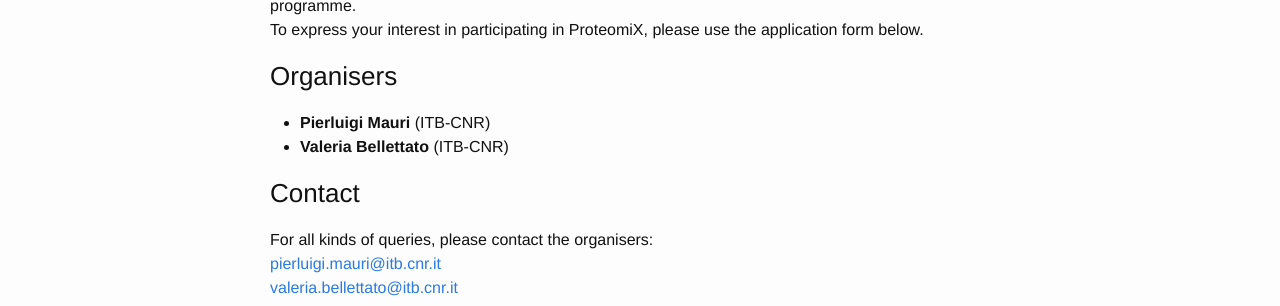
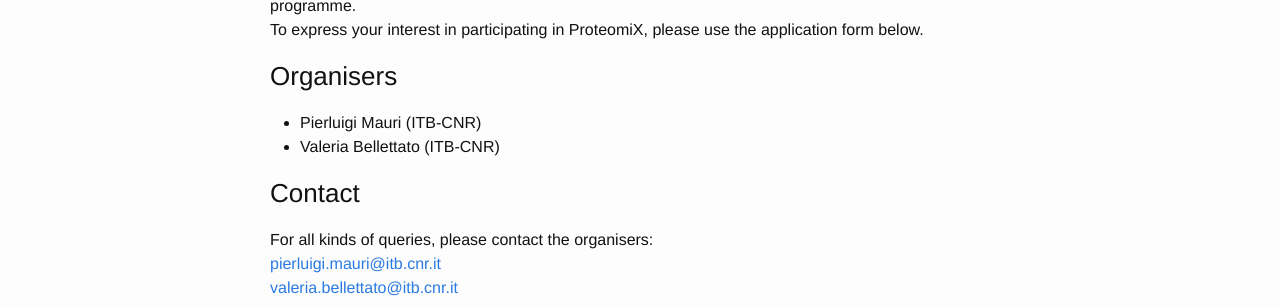
Before and after one commit to ELIXIR-IIB-training/website, a Jekyll site: the page built from _posts/2023-11-28-ProteomiX.md, in a window 1280 px wide. Shown: the part 1108-1414 px from the top of the page. Built offline with Jekyll 4.4.1, drawn with Linux system fonts in a browser that asks for light colours.

```diff
--- a/_posts/2023-11-28-ProteomiX.md
+++ b/_posts/2023-11-28-ProteomiX.md
@@ -38,8 +38,8 @@ To express your interest in participating in ProteomiX, please use the applicati
 <br>
 
 ### Organisers
-- **Pierluigi Mauri** (ITB-CNR) <br>
-- **Valeria Bellettato** (ITB-CNR)
+- Pierluigi Mauri (ITB-CNR) <br>
+- Valeria Bellettato (ITB-CNR)
 <br>
 
 ### Contact
```
